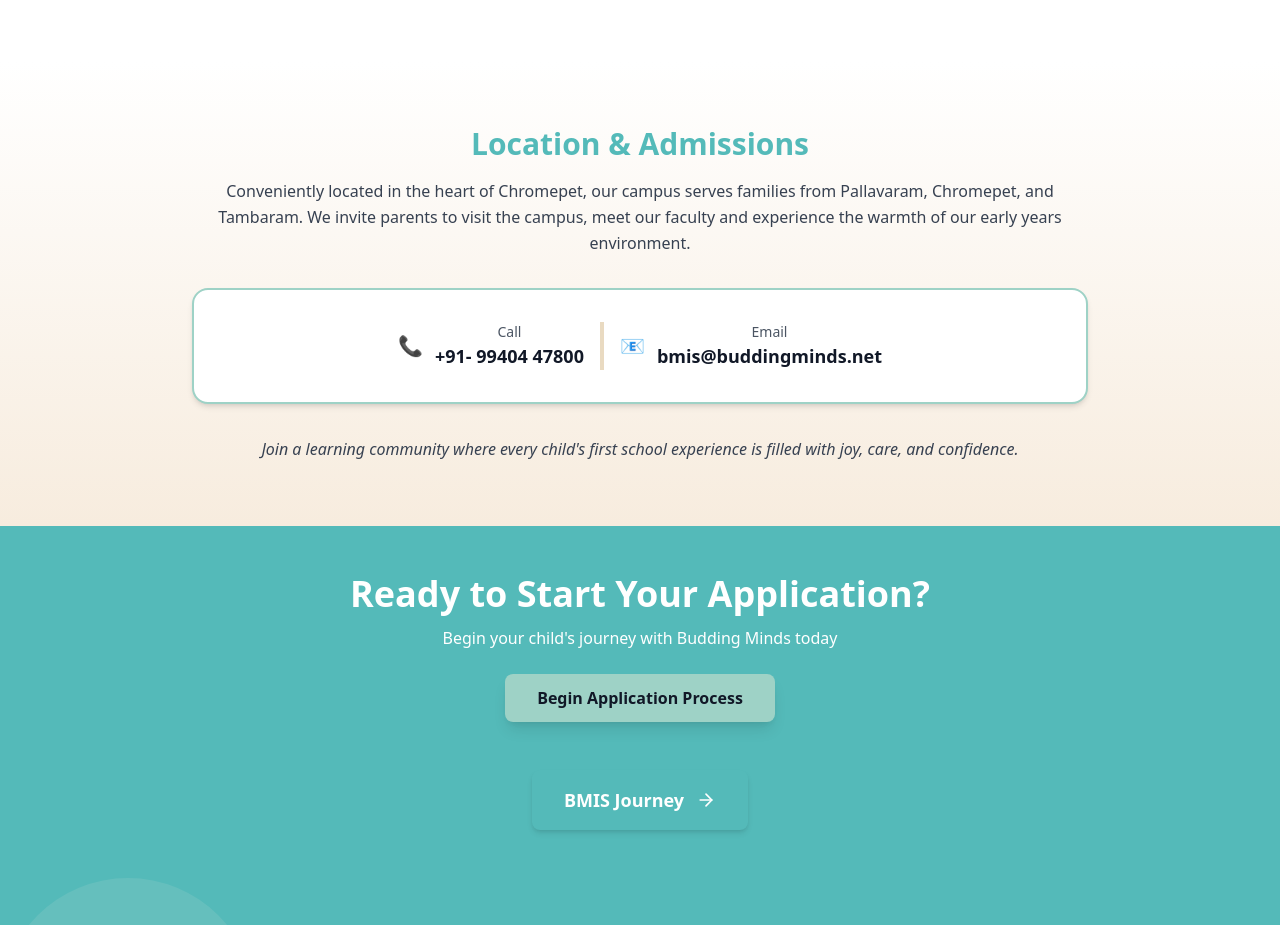
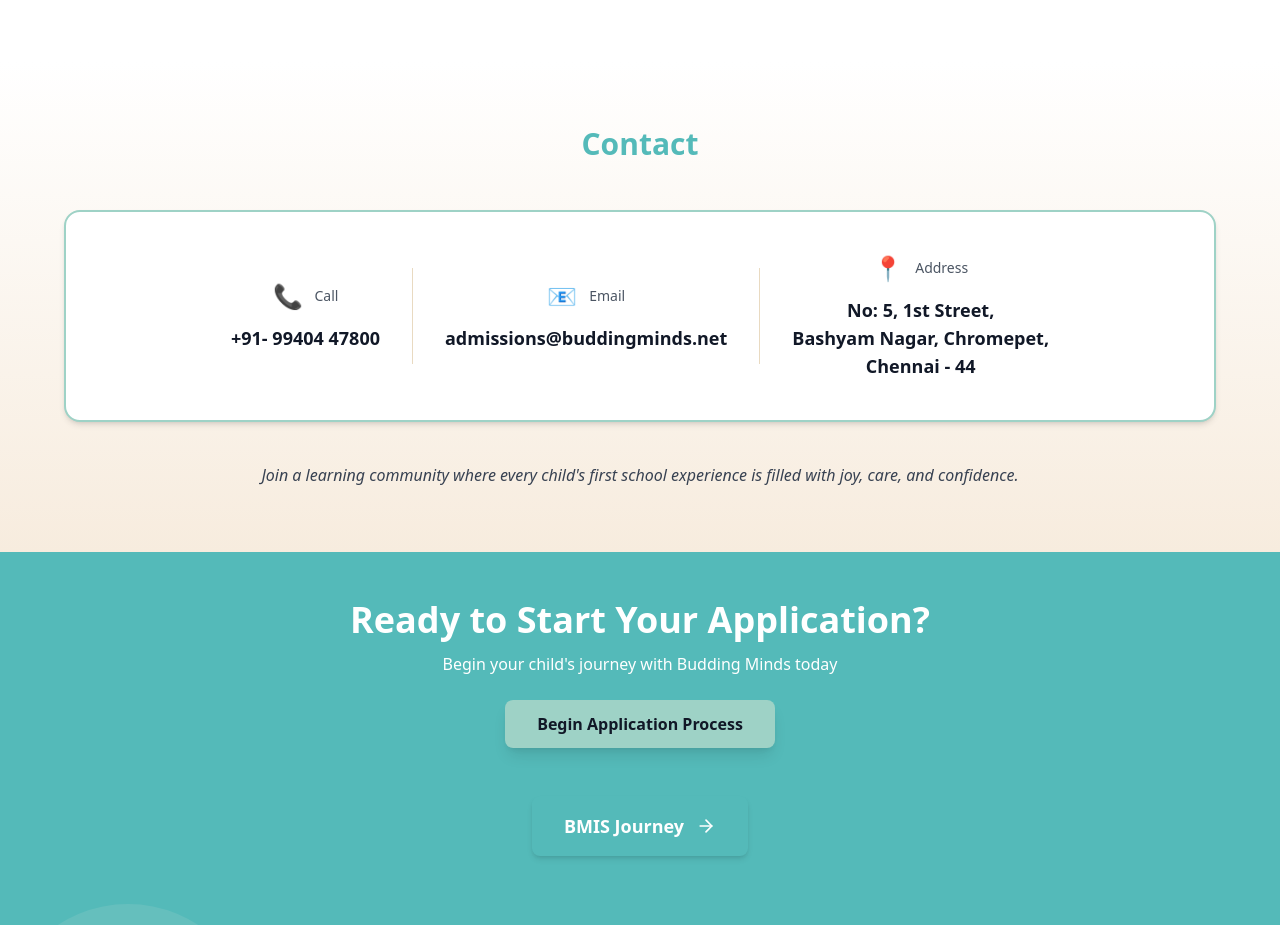
Before and after one commit to BM-Landing-Page/FrontEnd, a Next.js app: page /ourfranchise in a window 1280 px wide. Shown: the part 2860-3785 px from the top of the page. Built offline with nearby package versions, Linux system fonts and the light colour scheme.

Commit message:
`Updated various components with minor changes and corrections`

```diff
--- a/src/components/sections/About/ourfranchise.tsx
+++ b/src/components/sections/About/ourfranchise.tsx
@@ -1,7 +1,6 @@
 "use client"
 
 import { useState, useEffect, useRef } from "react"
-import { Calendar, FileText, Users, CheckCircle, AlertCircle, FileCheck } from "lucide-react"
 import Link from "next/link"
 import { ArrowRight } from "lucide-react"
 
@@ -76,7 +75,7 @@
       ([entry]) => {
         setIsCtaInView(entry.isIntersecting)
       },
-      { threshold: 0.1 }
+      { threshold: 0.1 },
     )
 
     if (ctaRef.current) {
@@ -91,7 +90,7 @@
   }, [])
 
   const handleApplicationClick = () => {
-    window.open('https://myschoolone.com/Web/Admission/ApplicationFormV2.php?iid=MTM=&ksjdkjsd=MQ==', '_blank')
+    window.open("https://myschoolone.com/Web/Admission/ApplicationFormV2.php?iid=MTM=&ksjdkjsd=MQ==", "_blank")
   }
 
   return (
@@ -106,9 +105,7 @@
         {/* Hero Text Overlay */}
         <div className="absolute inset-0 flex flex-col items-center justify-center bg-black/20 text-white text-center px-4">
           <h1 className="text-5xl md:text-6xl font-bold mb-4 text-balance">Budding minds Chrompet </h1>
-          <p className="text-xl md:text-2xl font-light text-balance">
-            Budding minds International Play school
-          </p>
+          <p className="text-xl md:text-2xl font-light text-balance">Budding minds International Play school</p>
         </div>
       </section>
 
@@ -341,39 +338,53 @@
 
       {/* Section 5: Location & Admissions */}
       <section className="py-12 md:py-16 px-4 md:px-8 bg-gradient-to-b from-white to-[#F7ECDE]">
-        <div className="max-w-4xl mx-auto text-center space-y-8">
-          <div>
-            <h2 className="text-2xl md:text-3xl font-bold text-[#54BAB9] mb-4 text-balance">Location & Admissions</h2>
-            <p className="text-gray-700 leading-relaxed text-base">
-              Conveniently located in the heart of Chromepet, our campus serves families from Pallavaram, Chromepet, and
-              Tambaram. We invite parents to visit the campus, meet our faculty and experience the warmth of our early
-              years environment.
-            </p>
+        <div className="max-w-6xl mx-auto">
+          <div className="text-center mb-12">
+            <h2 className="text-2xl md:text-3xl font-bold text-[#54BAB9] mb-4 text-balance">Contact</h2>
           </div>
 
-          <div className="bg-white rounded-2xl p-8 shadow-md border-2 border-[#9ED2C6]">
-            <div className="space-y-4">
-              <div className="flex flex-col md:flex-row md:items-center md:justify-center gap-4">
-                <div className="flex items-center gap-3">
-                  <span className="text-[#54BAB9] font-bold text-xl">📞</span>
-                  <div>
-                    <p className="text-sm text-gray-600">Call</p>
-                    <p className="text-lg font-semibold text-gray-900">+91- 99404 47800</p>
-                  </div>
+          <div className="bg-white rounded-2xl p-6 md:p-10 shadow-md border-2 border-[#9ED2C6]">
+            <div className="flex flex-col md:flex-row items-center justify-center gap-6 md:gap-8">
+              {/* Phone */}
+              <div className="flex flex-col items-center">
+                <div className="flex items-center gap-3 mb-3">
+                  <span className="text-[#54BAB9] font-bold text-2xl">📞</span>
+                  <p className="text-sm text-gray-600 font-medium">Call</p>
                 </div>
-                <div className="hidden md:block w-1 h-12 bg-[#E9DAC1]"></div>
-                <div className="flex items-center gap-3">
-                  <span className="text-[#54BAB9] font-bold text-xl">📧</span>
-                  <div>
-                    <p className="text-sm text-gray-600">Email</p>
-                    <p className="text-lg font-semibold text-gray-900">bmis@buddingminds.net</p>
-                  </div>
+                <p className="text-base md:text-lg font-semibold text-gray-900">+91- 99404 47800</p>
+              </div>
+
+              {/* Divider */}
+              <div className="hidden md:block w-px h-24 bg-[#E9DAC1]"></div>
+
+              {/* Email */}
+              <div className="flex flex-col items-center">
+                <div className="flex items-center gap-3 mb-3">
+                  <span className="text-[#54BAB9] font-bold text-2xl">📧</span>
+                  <p className="text-sm text-gray-600 font-medium">Email</p>
+                </div>
+                <p className="text-base md:text-lg font-semibold text-gray-900">admissions@buddingminds.net</p>
+              </div>
+
+              {/* Divider */}
+              <div className="hidden md:block w-px h-24 bg-[#E9DAC1]"></div>
+
+              {/* Address */}
+              <div className="flex flex-col items-center">
+                <div className="flex items-center gap-3 mb-3">
+                  <span className="text-[#54BAB9] font-bold text-2xl">📍</span>
+                  <p className="text-sm text-gray-600 font-medium">Address</p>
+                </div>
+                <div className="text-base md:text-lg font-semibold text-gray-900 leading-relaxed text-center">
+                  <div>No: 5, 1st Street,</div>
+                  <div>Bashyam Nagar, Chromepet,</div>
+                  <div>Chennai - 44</div>
                 </div>
               </div>
             </div>
           </div>
 
-          <p className="text-gray-700 leading-relaxed text-base italic">
+          <p className="text-gray-700 leading-relaxed text-base italic text-center mt-10">
             Join a learning community where every child's first school experience is filled with joy, care, and
             confidence.
           </p>
@@ -381,20 +392,14 @@
       </section>
 
       {/* CTA Section */}
-      <section
-        ref={ctaRef}
-        className="py-12 px-4 sm:px-6 lg:px-8"
-        style={{ backgroundColor: "#54BAB9" }}
-      >
-        <div className={`max-w-4xl mx-auto text-center transition-all duration-700 ${
-          isCtaInView ? 'opacity-100 translate-y-0' : 'opacity-0 translate-y-10'
-        }`}>
-          <h2 className="text-3xl md:text-4xl font-bold text-white mb-3">
-            Ready to Start Your Application?
-          </h2>
-          <p className="text-base text-white font-normal mb-6">
-            Begin your child's journey with Budding Minds today
-          </p>
+      <section ref={ctaRef} className="py-12 px-4 sm:px-6 lg:px-8" style={{ backgroundColor: "#54BAB9" }}>
+        <div
+          className={`max-w-4xl mx-auto text-center transition-all duration-700 ${
+            isCtaInView ? "opacity-100 translate-y-0" : "opacity-0 translate-y-10"
+          }`}
+        >
+          <h2 className="text-3xl md:text-4xl font-bold text-white mb-3">Ready to Start Your Application?</h2>
+          <p className="text-base text-white font-normal mb-6">Begin your child's journey with Budding Minds today</p>
           <button
             className="inline-flex items-center px-8 py-3 font-semibold rounded-lg cursor-pointer text-gray-900 transition-all duration-300 shadow-lg hover:shadow-xl hover:scale-105 active:scale-95"
             style={{ backgroundColor: "#9ED2C6" }}
--- a/src/components/sections/About/timeline.tsx
+++ b/src/components/sections/About/timeline.tsx
@@ -13,15 +13,15 @@
   },
   {
     year: "2006",
-    title: "First Franchise",
+    title: "Our Franchise",
     description: "Launched Franchise - Budding Minds International Playschool at Bashyam Nagar, Chromepet.",
     color: "#E9DAC1",
     icon: "🌟",
   },
   {
     year: "2007",
-    title: "Structured Growth",
-    description: "Introduced Pre-primary 1 - expanding our Pre-Primary program.",
+    title: "Stronger Beginnings",
+    description: "Introduced Pre-Primary 1, marking a key expansion in our Early Years program",
     color: "#9ED2C6",
     icon: "📈",
   },
@@ -35,7 +35,7 @@
   },
   {
     year: "2015",
-    title: "Secondary Expansion",
+    title: "Expanding Horizons",
     description: "BMIS expanded into an established secondary school.",
     color: "#F7ECDE",
     icon: "🏫",
@@ -43,7 +43,7 @@
   {
     year: "2016",
     title: "Our Own Campus",
-    description: "Marked a milestone by moving into our permanent campus at Manimangalam.",
+    description: "Marked a key milestone with the establishment of our  main campus at Manimangalam.",
     color: "#E9DAC1",
     icon: "🏛️",
   },
@@ -58,14 +58,14 @@
   {
     year: "2019",
     title: "Academic Excellence & Educator Empowerment",
-    description: "Established as a Cambridge PDQ Centre. First IGCSE batch graduated with stellar results.",
+    description: "• First IGCSE batch graduated with stellar results.\n• Established as a Cambridge PDQ Centre.",
     color: "#54BAB9",
     icon: "🏆",
   },
   {
     year: "2022",
     title: "A Level Success",
-    description: "Our first A Level students graduated with distinction.",
+    description: "Our first batch of A Level students graduated with distinction.",
     color: "#F7ECDE",
     icon: "🎯",
   },
@@ -100,11 +100,10 @@
     setMounted(true)
   }, [])
 
-  // Auto-rotate carousel images
   useEffect(() => {
     const imageInterval = setInterval(() => {
       setCurrentImageIndex((prev) => (prev + 1) % heroImages.length)
-    }, 5000) // Change image every 5 seconds
+    }, 5000)
 
     return () => clearInterval(imageInterval)
   }, [])
@@ -125,7 +124,7 @@
 
   return (
     <div ref={containerRef} className="min-h-screen overflow-hidden relative">
-      {/* Hero Carousel Background - Full Screen */}
+      {/* Hero Carousel Background */}
       <div className="absolute inset-0">
         {heroImages.map((image, index) => (
           <div
@@ -183,7 +182,7 @@
       <div className="absolute inset-0 z-20 flex items-center justify-center">
         <div className="w-full h-full flex flex-col">
           <div className="flex-1 flex flex-col lg:flex-row">
-            {/* Header Section - Full width on mobile */}
+            {/* Header Section */}
             <div className="w-full lg:w-1/2 flex items-center justify-center p-4 md:p-6 lg:p-8 order-1 lg:order-1">
               <div
                 className={`max-w-md text-center lg:text-left transition-all duration-1000 ${mounted ? "opacity-100 translate-y-0" : "opacity-0 translate-y-8"}`}
@@ -223,7 +222,7 @@
               </div>
             </div>
 
-            {/* Timeline Cards - Takes more space on mobile */}
+            {/* Timeline Cards */}
             <div className="flex-1 lg:w-1/2 flex items-center justify-center p-4 md:p-6 lg:p-8 order-2 lg:order-2">
               <div className="relative w-full max-w-sm lg:max-w-md h-80 md:h-96">
                 {timelineData.map((item, index) => {
@@ -275,7 +274,6 @@
                         zIndex,
                       }}
                     >
-                      {/* Card Glow Effect */}
                       {isActive && (
                         <div
                           className="absolute inset-0 opacity-20 animate-pulse"
@@ -286,7 +284,6 @@
                       )}
 
                       <CardContent className="p-3 md:p-4 lg:p-6 h-full flex flex-col justify-center relative overflow-hidden">
-                        {/* Icon */}
                         <div
                           className="absolute top-3 left-3 md:top-4 md:left-4 text-xl md:text-2xl lg:text-3xl animate-bounce"
                           style={{ animationDuration: "2s" }}
@@ -294,12 +291,10 @@
                           {item.icon}
                         </div>
 
-                        {/* Background Year */}
                         <div className="absolute top-1 right-1 md:top-2 md:right-2 text-2xl md:text-4xl lg:text-6xl font-bold text-gray-800 opacity-10 transform rotate-12">
                           {item.year}
                         </div>
 
-                        {/* Content */}
                         <div className="relative z-10 bg-white bg-opacity-90 p-3 md:p-4 rounded-lg border border-gray-200 shadow-lg">
                           <div className="text-sm md:text-lg lg:text-xl font-bold mb-2 text-gray-800 flex items-center space-x-2">
                             <span
@@ -314,11 +309,10 @@
                             {item.title}
                           </h3>
 
-                          <p className="text-xs md:text-sm lg:text-base text-gray-700 leading-relaxed line-clamp-3 md:line-clamp-4">
+                          <p className="text-xs md:text-sm lg:text-base text-gray-700 leading-relaxed line-clamp-3 md:line-clamp-4 whitespace-pre-wrap">
                             {item.description}
                           </p>
 
-                          {/* Decorative Line */}
                           <div
                             className="mt-2 md:mt-4 w-12 md:w-16 h-1 rounded-full shadow-sm"
                             style={{ backgroundColor: "#54BAB9" }}
@@ -332,7 +326,7 @@
             </div>
           </div>
 
-          {/* Progress Indicator - Always at bottom */}
+          {/* Progress Indicator */}
           <div className="flex justify-center pb-4 md:pb-6">
             <div
               className="flex space-x-1 md:space-x-2 px-3 md:px-4 py-2 rounded-full border border-gray-300 backdrop-blur-lg shadow-xl"
@@ -358,7 +352,7 @@
         </div>
       </div>
 
-      {/* Floating decorative elements - Responsive */}
+      {/* Floating decorative elements */}
       <div className="absolute inset-0 overflow-hidden pointer-events-none z-5">
         {colors.map((color, i) => (
           <div
--- a/src/components/sections/ContactUs/combined.tsx
+++ b/src/components/sections/ContactUs/combined.tsx
@@ -148,7 +148,7 @@
               {/* Main School Contact */}
               <div className="shadow-xl border-0 hover:shadow-2xl transition-all duration-300 transform hover:-translate-y-1 bg-white rounded-lg overflow-hidden">
                 <div className="text-center rounded-t-lg py-6" style={{ backgroundColor: "#9ED2C6" }}>
-                  <h2 className="text-2xl text-white font-bold">Budding Minds International School</h2>
+                  <h2 className="text-2xl text-white font-bold">Budding Minds International School - Main Campus</h2>
                 </div>
                 <div className="p-8 space-y-6" style={{ backgroundColor: "#F7ECDE" }}>
                   <div className="flex items-start gap-3">
@@ -183,7 +183,7 @@
               {/* Play School Contact */}
               <div className="shadow-xl border-0 hover:shadow-2xl transition-all duration-300 transform hover:-translate-y-1 bg-white rounded-lg overflow-hidden">
                 <div className="text-center rounded-t-lg py-6" style={{ backgroundColor: "#9ED2C6" }}>
-                  <h2 className="text-2xl text-white font-bold">International Play School</h2>
+                  <h2 className="text-2xl text-white font-bold">Budding Minds International Play School - Franchise</h2>
                   <p className="text-white text-sm">Bashyam Nagar – Franchise</p>
                 </div>
                 <div className="p-8 space-y-6" style={{ backgroundColor: "#F7ECDE" }}>
@@ -199,8 +199,8 @@
                     <Mail className="text-[#54BAB9]" size={20} />
                     <div>
                       <p className="font-semibold text-gray-800">Email:</p>
-                      <a href="mailto:bud_bashyamnagar@buddingminds.net" className="text-[#54BAB9] hover:underline">
-                        bud_bashyamnagar@buddingminds.net
+                      <a href="mailto:bmis@buddingminds.net" className="text-[#54BAB9] hover:underline">
+                        bmis@buddingminds.net
                       </a>
                     </div>
                   </div>
@@ -260,7 +260,7 @@
                   </div>
                   <h3 className="text-xl font-bold mb-2 text-gray-800">Admissions</h3>
                   <p className="text-sm text-gray-600 mb-2">Admissions Manager</p>
-                  <p className="text-sm font-semibold text-gray-800 mb-2">Mrs. Savitha Srinivasan</p>
+                  <p className="text-sm font-semibold text-gray-800 mb-2">Ms. Savitha Srinivasan</p>
                   <a href="tel:+919840391815" className="text-[#54BAB9] hover:underline block text-sm mb-1">
                     +91-98403 91815
                   </a>
@@ -279,6 +279,8 @@
                     <Bus className="text-[#54BAB9]" size={32} />
                   </div>
                   <h3 className="text-xl font-bold mb-2 text-gray-800">Transport</h3>
+                  <p className="text-sm text-gray-600 mb-2">Transport Manager</p>
+                  <p className="text-sm font-semibold text-gray-800 mb-2">Ms. Hemasudha</p>
                   <a href="tel:+919840761722" className="text-[#54BAB9] hover:underline block text-sm mb-2">
                     +91-98407 61722
                   </a>
```
